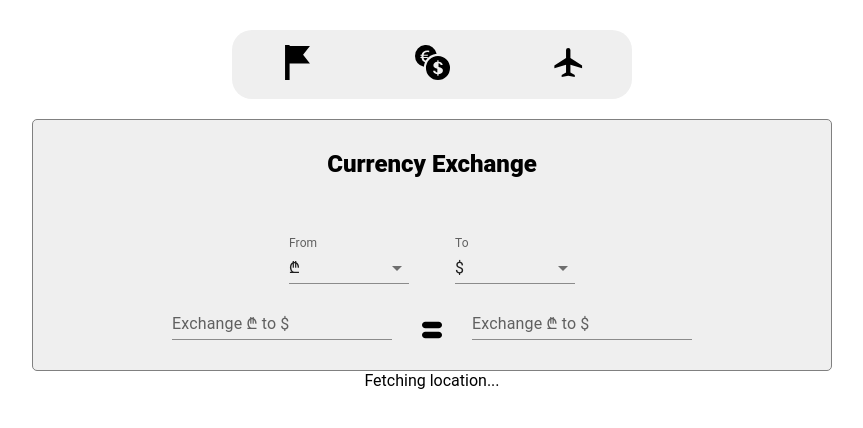
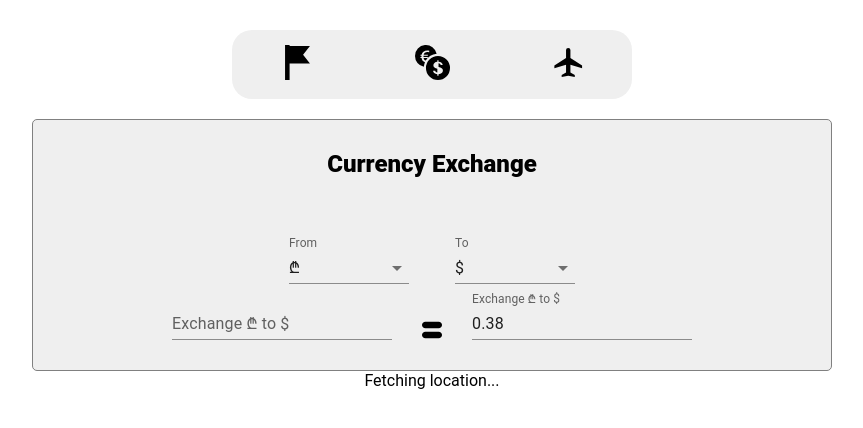
Before and after one commit to achiewe/countries-project, a React (Vite) app: page /Countries/1/Currency in a window 1280 px wide. Shown: the top 428 px of the page, without its empty margins (208-1071 px from the left). Built offline with nearby package versions, Linux system fonts and the light colour scheme; no server answers.

Commit message:
add the function for exchange the currency

```diff
--- a/src/components/currency/CurrencyTradeInputs.tsx
+++ b/src/components/currency/CurrencyTradeInputs.tsx
@@ -6,6 +6,20 @@ export default function CurrencyTradeInputs() {
   const currencyFrom = useCountryStore((state) => state.currencyFrom);
   const currencyTo = useCountryStore((state) => state.currencyTo);
 
+  const calculateExchange = (amount: any, exchangeRate: any) => {
+    return (amount * exchangeRate).toFixed(2);
+  };
+
+  const exchangeRate = 0.38; // 1 gel is 0.38 usd
+
+  const handleInputChange = (e: any) => {
+    // Convert the input value to the target currency
+    const valueInFromCurrency = parseFloat(e.target.value);
+    const valueInToCurrency = calculateExchange(
+      valueInFromCurrency,
+      exchangeRate
+    );
+  };
   return (
     <ContainerCurrencyInputs>
       <TextField
@@ -13,6 +27,7 @@ export default function CurrencyTradeInputs() {
         label={`Exchange ${currencyFrom} to ${currencyTo}`}
         type="number"
         variant="standard"
+        onChange={handleInputChange}
       />
 
       <svg
@@ -46,6 +61,7 @@ export default function CurrencyTradeInputs() {
         label={`Exchange ${currencyFrom} to ${currencyTo}`}
         type="number"
         variant="standard"
+        value={calculateExchange(1, exchangeRate)}
       />
     </ContainerCurrencyInputs>
   );
```
